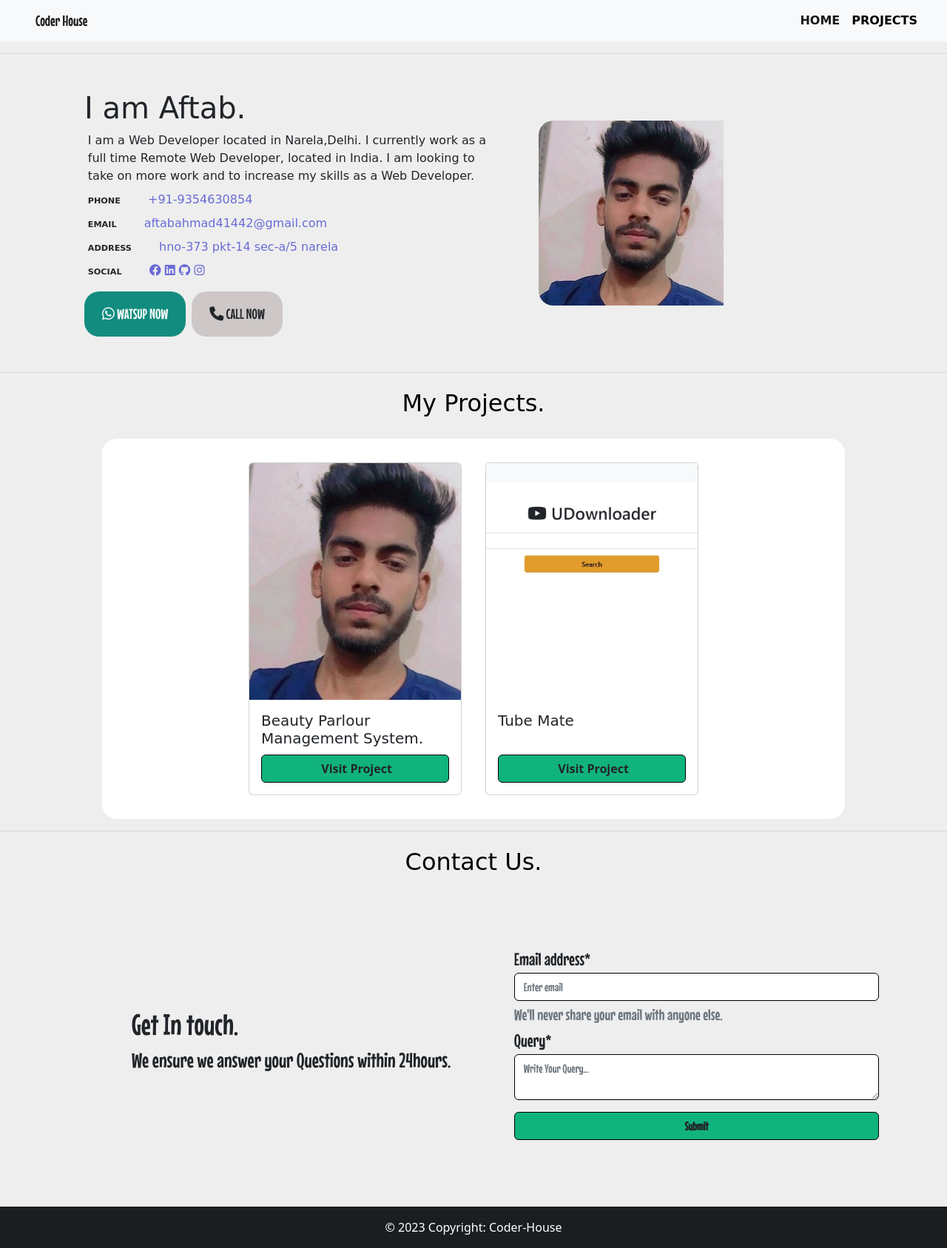
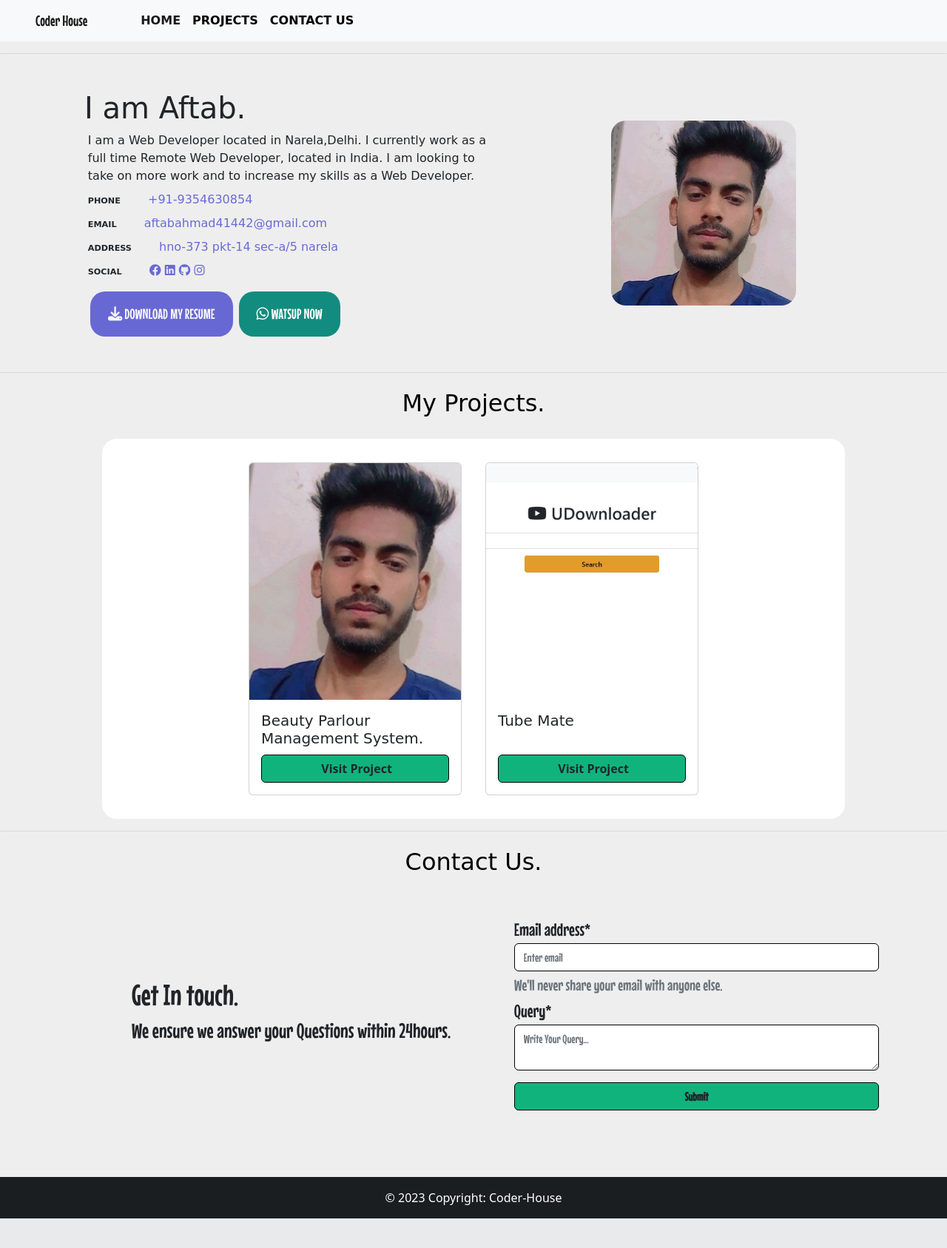
Before and after one commit to codeWithAftab/coderhouse, a Django app: page / in a window 1280 px wide. Shown: the whole page at 74% size. After the commit the page ends 1647 px from the top, so only its background shows below. Run offline with Django 4.2, Linux system fonts and the light colour scheme; data comes from the database, SQL or seed files in the repository; both versions use the stored data as it was after the commit; parts of the project's set-up code (start-up, migrations or seed data) failed here and were passed over; some libraries are stand-ins or nearby versions.

Commit message:
added resume download

```diff
--- a/coderhouse/static/css/style.css
+++ b/coderhouse/static/css/style.css
@@ -3,6 +3,7 @@
 body{
     background-color: rgb(238, 238, 238);
 }
+
 .nav-link {
     color: black;
     font-size: 1rem;
@@ -37,8 +38,8 @@ body{
     margin-top: 0.5rem;
 }
 .owner{
-    width: 40%;
-    max-height: 70vh;
+    /* width: 40%; */
+    /* max-height: 70vh; */
     display: block;
     margin: auto;
     overflow: hidden;
@@ -84,6 +85,9 @@ a {
     text-decoration: none;
     color: rgb(74, 74, 209);
 }
+.purple{
+    background-color:  rgb(104, 104, 212);
+}
 .span-title+span {
     color: rgb(74, 74, 209);
     font-size: 1rem;
@@ -104,8 +108,8 @@ a {
     background-color: #128C7E;
 }
 .whatsBack:hover{
-    background-color: #0e6f64;
-    border: 1px solid black;
+    background-color: #185a53;
+    /* border: 1px solid rgb(255, 255, 255); */
 
 }
 .my-btn {
@@ -137,10 +141,10 @@ hr {
     border: 1px solid black;
     font-weight: 700;
 }
-.btn:hover{
+/* .btn:hover{
     background-color: rgb(9, 76, 53);
     color: white ;
-}
+} */
 .info{
     text-transform: capitalize;
     width: 30rem;
@@ -183,7 +187,7 @@ hr {
 /* contact-us */
 .contact{
     font-family: 'Mouse Memoirs', sans-serif;
-    margin-top: 10vh;
+    margin-top: 5vh;
     margin-bottom: 10vh;
     padding: 10px;
     display: flex;
@@ -237,7 +241,6 @@ hr {
     }
     .owner{
         width: 70%;
-
         display: block;
         margin: auto;
         overflow: hidden;
@@ -267,7 +270,7 @@ hr {
     }
     .contact-text{
 
-        display: none;
+        /* display: none; */
         margin: auto;
         height: 90%;
     }
--- a/coderhouse/static/js/select.js
+++ b/coderhouse/static/js/select.js
@@ -0,0 +1,22 @@
+let a = document.getElementById("scroll")
+console.log("its eo")
+a.addEventListener("click",()=>{
+    console.log("hey")
+    scrollBy()
+    scrollBy(0,520)
+    // scroll(200)
+})
+let c = document.getElementById("contact")
+c.addEventListener("click",()=>{
+    console.log("hey")
+    scrollBy()
+    scrollBy(0,1000)
+    // scroll(200)
+})
+let h = document.getElementById("home")
+h.addEventListener("click",()=>{
+    console.log("hey")
+    scrollBy()
+    scrollBy(0,100)
+    // scroll(200)
+})
--- a/coderhouse/templates/about.html
+++ b/coderhouse/templates/about.html
@@ -34,7 +34,7 @@
             <p class="card-text">
               <span class="span-title">Address</span>
               <span>
-                {{owner.address}}
+                <a>{{owner.address}}</a>
               </span>
             </p>
             <p class="card-text">
@@ -57,8 +57,9 @@
           </div>
 
           <div class="about-btns mt-2">
-            <a href="https://api.whatsapp.com/send?phone={{owner.phone}}&text=Hello Aftab" class="my-btn whatsBack ml-3 mt-2" ><i class="fa-brands fa-whatsapp"></i> watsup now</a>
-            <a class="my-btn text-dark mx-2 mt-2 grey" href="tel:+91{{owner.phone}}"><i class="fa-solid fa-phone"></i> Call Now</a>
+            <a class="my-btn text-light mx-2 mt-2 purple" href="{% static resume %}"><i class="fa-solid fa-download"></i> Download my Resume</a>
+            <a target="_blank" href="https://api.whatsapp.com/send?phone={{owner.phone}}&text=Hello Aftab" class="my-btn whatsBack ml-3 mt-2" ><i class="fa-brands fa-whatsapp"></i> watsup now</a>
+            {% comment %} <a class="my-btn text-dark mx-2 mt-2 grey" href="tel:+91{{owner.phone}}"><i class="fa-solid fa-phone"></i> Call Now</a> {% endcomment %}
           </div>
         </div>
         <div class="owner">
--- a/coderhouse/templates/head.html
+++ b/coderhouse/templates/head.html
@@ -17,6 +17,9 @@
 
     {% comment %} here js files {% endcomment %}
     <script defer src="https://cdn.jsdelivr.net/npm/bootstrap@5.2.0/dist/js/bootstrap.bundle.min.js" integrity="sha384-A3rJD856KowSb7dwlZdYEkO39Gagi7vIsF0jrRAoQmDKKtQBHUuLZ9AsSv4jD4Xa" crossorigin="anonymous"></script>
+    <script defer src={% static 'js/select.js' %} crossorigin="anonymous"></script>
+
+     <!-- <script src={% static}></script> -->
     <title>Coderhouse</title>
 </head>
 {% endblock head %}
--- a/coderhouse/templates/navbar.html
+++ b/coderhouse/templates/navbar.html
@@ -1,13 +1,14 @@
     <nav class="navbar navbar-expand-lg navbar-light bg-light ">
         <a class="navbar-brand mx-5" href="#">Coder House</a>
-        <button class="navbar-toggler" type="button" data-toggle="collapse" data-target="#navbarNavAltMarkup" aria-controls="navbarNavAltMarkup" aria-expanded="false" aria-label="Toggle navigation">
+        <!-- <button class="navbar-toggler" type="button" data-toggle="collapse" data-target="#navbarNavAltMarkup" aria-controls="navbarNavAltMarkup" aria-expanded="false" aria-label="Toggle navigation">
           <span class="navbar-toggler-icon"></span>
-        </button>
-        <div class="collapse navbar-collapse justify-content-end mx-3" id="navbarNavAltMarkup">
+        </button> -->
+        <div class="justify-content-end mx-3" id="navbarNavAltMarkup">
           <div class="navbar-nav">
-            <a class="nav-item nav-link active" href="#">Home <span class="sr-only">(current)</span></a>
-            <a class="nav-item nav-link" href="/projects">Projects</a>
-            <a class="nav-item nav-link" href="#"></a>
+            <a class="nav-item nav-link active" id="home">Home <span class="sr-only">(current)</span></a>
+            <a class="nav-item nav-link" id="scroll">Projects</a>
+            <a class="nav-item nav-link" id="contact">Contact us</a>
+
           </div>
         </div>
       </nav>
--- a/coderhouse/views.py
+++ b/coderhouse/views.py
@@ -1,7 +1,8 @@
+from asyncio import constants
 from multiprocessing import context
 from django.shortcuts import render,redirect
 from coderhouse.models import Profile,myProjects
-
+from django.templatetags.static import static
 # Create your views here.
 
 
@@ -12,6 +13,9 @@ def home(request):
     print(projects)
     context = {
         "projects":projects,
-        "owner":owner
+        "owner":owner,
+        "resume":"assets/resume.pdf"
     }
+    print()
+    print(context)
     return render(request,"index.html",context)
```
Also changed, not shown: coderhouse/media/images/o_1.jpg (added), coderhouse/media/profile/Snapchat-1981507475.jpg (added), coderhouse/media/profile/o.jpg (added), coderhouse/media/profile/o_1.jpg (added), db.sqlite3, 1 other file.
